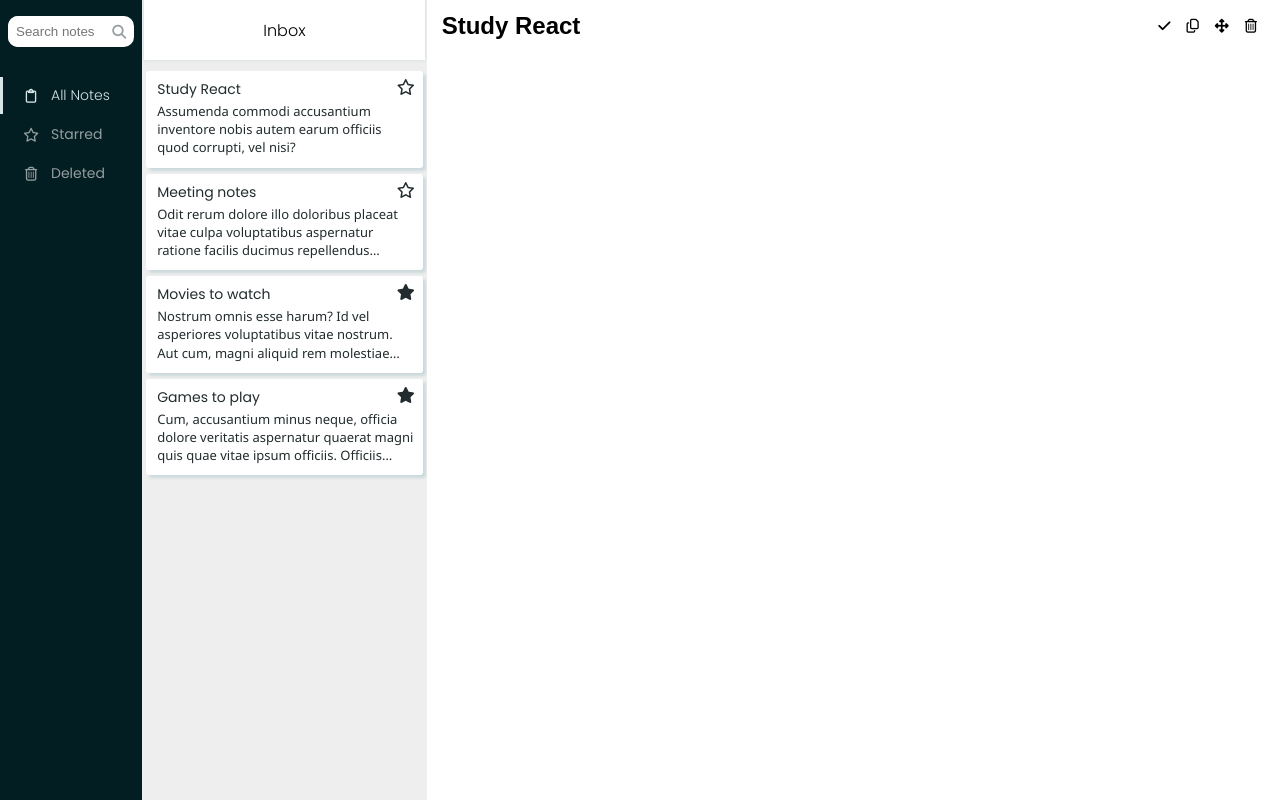
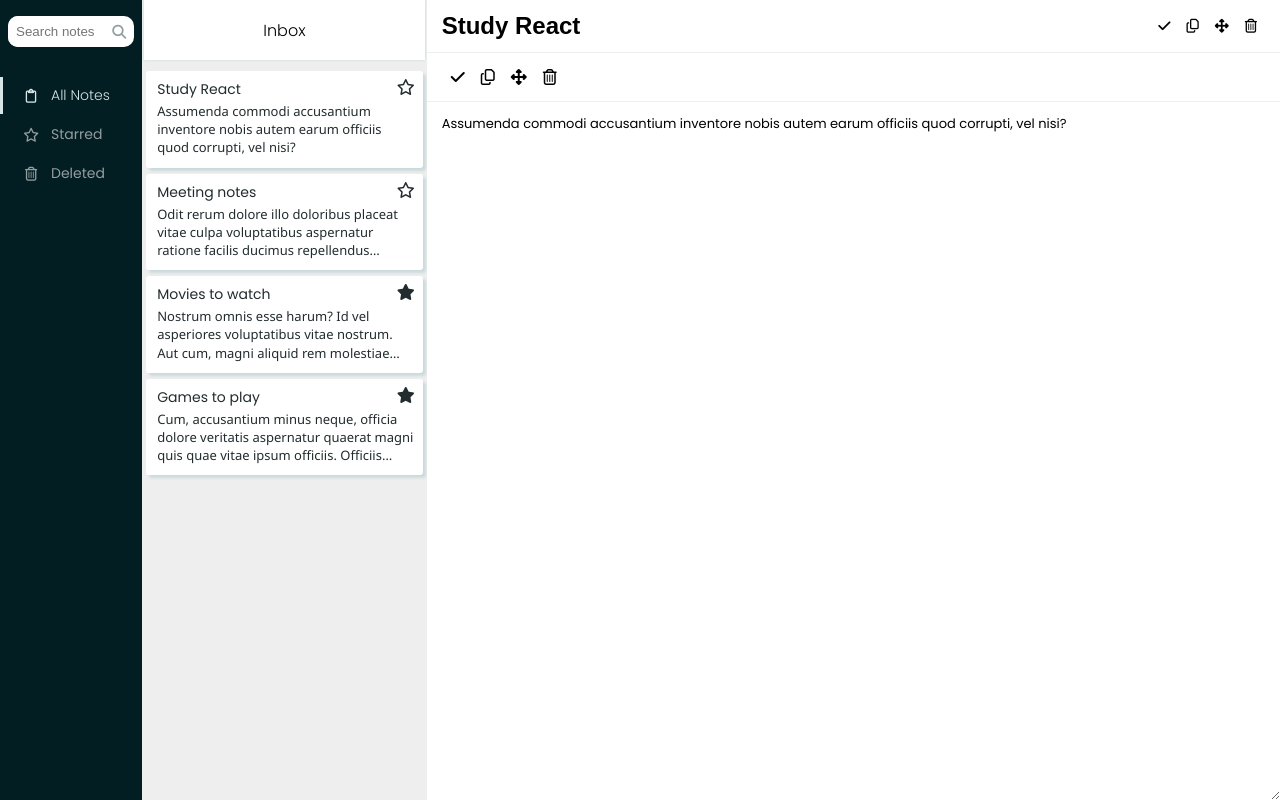
Before and after one commit to KristijanJ/notester, a React (Create React App) app: page /notes/1 in a window 1280 px wide. Built offline with nearby package versions, Linux system fonts and the light colour scheme.

Commit message:
implemented a textarea for writing the body of the note

```diff
--- a/src/assets/styles/activeNote.module.css
+++ b/src/assets/styles/activeNote.module.css
@@ -1,6 +1,8 @@
 .activeNoteWrapper {
   overflow-y: auto;
   flex: 6;
+  display: flex;
+  flex-direction: column;
 }
 
 .noteTitle {
@@ -30,3 +32,26 @@
   cursor: pointer;
   font-size: 14px;
 }
+
+#toolbar {
+  display: flex;
+  justify-content: flex-start;
+  align-items: center;
+  padding: 1rem;
+  border-top: 1px solid #eee;
+  border-bottom: 1px solid #eee;
+}
+
+#toolbar i {
+  padding: 0 0.5rem;
+}
+
+#editor {
+  width: 100%;
+  flex-grow: 1;
+  padding: 12px 15px;
+  outline: none;
+  border: none;
+  font-family: 'Poppins', sans-serif;
+  font-size: 13px;
+}
--- a/src/components/ActiveNote.js
+++ b/src/components/ActiveNote.js
@@ -4,6 +4,7 @@ import React, { Component } from "react";
 import { connect } from "react-redux";
 import { fetchNote } from "../store/actions/notesActions";
 import { handleTitleChange } from "../store/actions/notesActions";
+import { handleBodyChange } from "../store/actions/notesActions";
 import { updateNote } from "../store/actions/notesActions";
 
 // STYLES
@@ -18,20 +19,33 @@ class ActiveNote extends Component {
     return (
       <div className={styles.activeNoteWrapper}>
         {this.props.note ? (
+          <>
             <div className={styles.noteDetails}>
               <input
                 className={styles.noteTitle}
-              onChange={(e) => this.props.handleTitleChange(e, this.props.note)}
+                onChange={e => this.props.handleTitleChange(e, this.props.note)}
                 placeholder="Untitled"
                 value={this.props.note.title}
               ></input>
               <div className={styles.noteControlsIcons}>
-              <i onClick={() => this.props.updateNote(this.props.note)} className="fas fa-check"></i>
+                <i className="fas fa-check"></i>
                 <i className="far fa-copy"></i>
                 <i className="fas fa-arrows-alt"></i>
                 <i className="far fa-trash-alt"></i>
               </div>
             </div>
+            <div id={styles.toolbar}>
+              <i className="fas fa-check"></i>
+              <i className="far fa-copy"></i>
+              <i className="fas fa-arrows-alt"></i>
+              <i className="far fa-trash-alt"></i>
+            </div>
+            <textarea
+              onChange={e => this.props.handleBodyChange(e, this.props.note)}
+              id={styles.editor}
+              value={this.props.note.body}
+            />
+          </>
         ) : (
           <h2>Loading...</h2>
         )}
@@ -55,6 +69,9 @@ const mapDispatchToProps = dispatch => {
     handleTitleChange: (e, note) => {
       dispatch(handleTitleChange(e, note));
     },
+    handleBodyChange: (e, note) => {
+      dispatch(handleBodyChange(e, note));
+    },
     updateNote: note => {
       dispatch(updateNote(note));
     }
--- a/src/components/NoteList.js
+++ b/src/components/NoteList.js
@@ -35,9 +35,11 @@ class NoteList extends Component {
                   className={styles.noteCard}
                 >
                   <h3 className={styles.noteTitle}>
-                    {note.title ? note.title : "Untitled"}
+                    {note.title ? note.title : <em>Untitled</em>}
                   </h3>
-                  <p>{note.body}</p>
+                  <p>
+                    {note.body ? note.body : <em>Start writing...</em>}
+                  </p>
                   {note.starred ? (
                     <i className={`fas fa-star ${styles.star}`}></i>
                   ) : (
--- a/src/store/actions/notesActions.js
+++ b/src/store/actions/notesActions.js
@@ -28,6 +28,16 @@ export const handleTitleChange = (e, note) => {
   };
 };
 
+export const handleBodyChange = (e, note) => {
+  return {
+    type: "HANDLE_BODY_CHANGE",
+    payload: {
+      inputValue: e.target.value,
+      note
+    }
+  };
+};
+
 export const updateNote = note => {
   return {
     type: "UPDATE_NOTE",
--- a/src/store/reducers/notesReducer.js
+++ b/src/store/reducers/notesReducer.js
@@ -81,6 +81,16 @@ const notesReducer = (state = initState, action) => {
         notes: state.notes.map(note => note.id === action.payload.note.id ? { ...note, title: action.payload.inputValue } : note)
       }
 
+    case "HANDLE_BODY_CHANGE":
+      return {
+        ...state,
+        note: {
+          ...state.note,
+          body: action.payload.inputValue
+        },
+        notes: state.notes.map(note => note.id === action.payload.note.id ? { ...note, body: action.payload.inputValue } : note)
+      }
+
     default:
       return state;
   }
```
Lines whose indentation alone changed are shown as unchanged.
